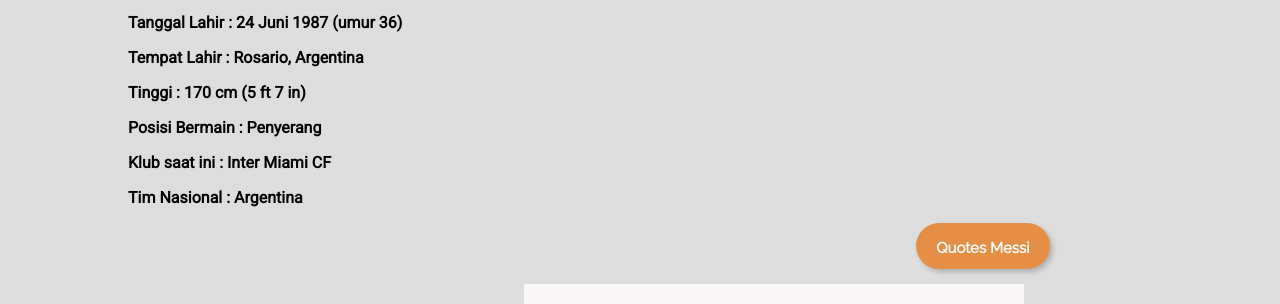
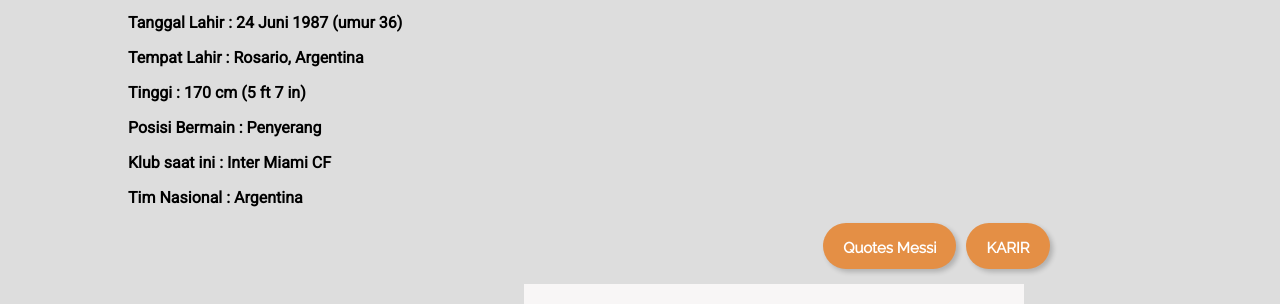
Before and after one commit to Sarido24/messi-personal-portofolio, a plain HTML site: page story.html in a window 1280 px wide. Shown: the part 266-570 px from the top of the page. Drawn offline with Linux system fonts and the light colour scheme; a web font is replaced by a local one.

Commit message:
add button karrir in story page

```diff
--- a/story.html
+++ b/story.html
@@ -42,8 +42,9 @@
             <p>Klub saat ini : Inter Miami CF</p>
             <p>Tim Nasional : Argentina</p>
         </div>
-        <div style="width: 90%;display: flex; justify-content: end;">
+        <div style="width: 90%;display: flex; justify-content: end; gap: 10px;">
             <button style="text-align: end;" class="button-red"><a style="text-decoration: none; color: white;" href="#about-quotes">Quotes Messi</a></button>
+            <button style="text-align: end;" class="button-red"><a style="text-decoration: none; color: white;" href="#karir">KARIR</a></button>
         </div>
 
     </div>
@@ -67,7 +68,7 @@
 </div>
 
 
-<div class="karir">
+<div class="karir" id="karir">
     <h1>KARIR KLUB</h1>
     <p>Barcelona FC : 2005 - 2021</p>
     <p>Paris Saint German FC : 2021 - 2023</p>
```
